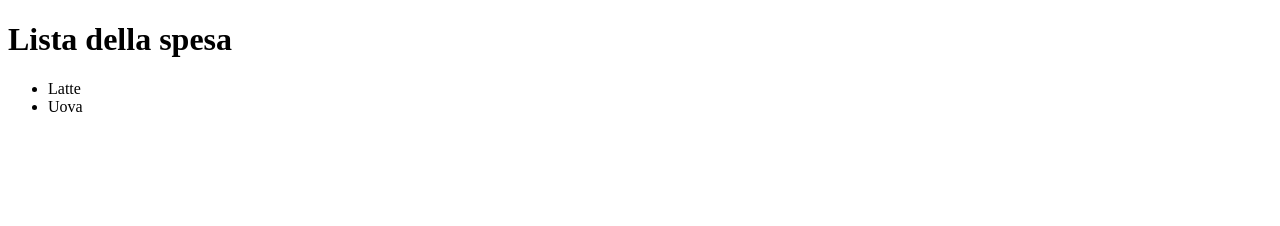
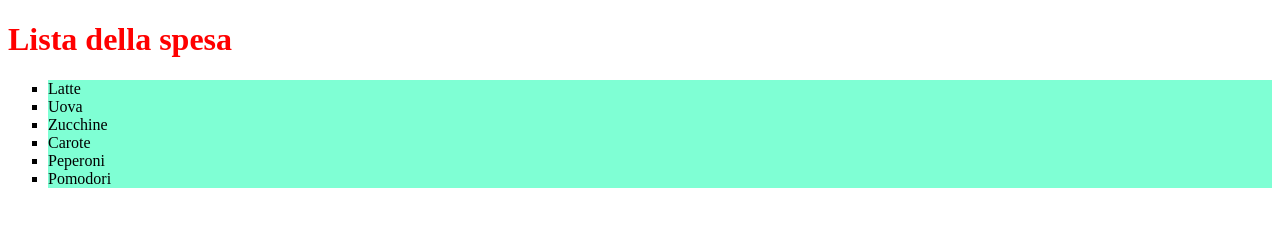
Before and after one commit to Chrisolivieri/Esercizio-GitHub, a plain HTML site: page index.html in a window 1280 px wide. Drawn offline with Linux system fonts and the light colour scheme.

Commit message:
changes css and <li>

```diff
--- a/index.html
+++ b/index.html
@@ -5,12 +5,26 @@
            <meta http-equiv="X-UA-Compatible" content="IE=edge">
            <meta name="viewport" content="width=device-width, initial-scale=1.0">
            <title>Document</title>
+           <style>
+           h1 {
+            color: red;
+           }
+           li {
+            background-color: aquamarine;
+            list-style-type: square ;
+           }
+           </style>
      </head>
      <body>
+
         <h1>Lista della spesa</h1>
         <ul>
             <li>Latte</li>
             <li>Uova</li>
+            <li>Zucchine</li>
+            <li>Carote</li>
+            <li>Peperoni</li>
+            <li>Pomodori</li>
         </ul>
      </body>
 </html>
```
